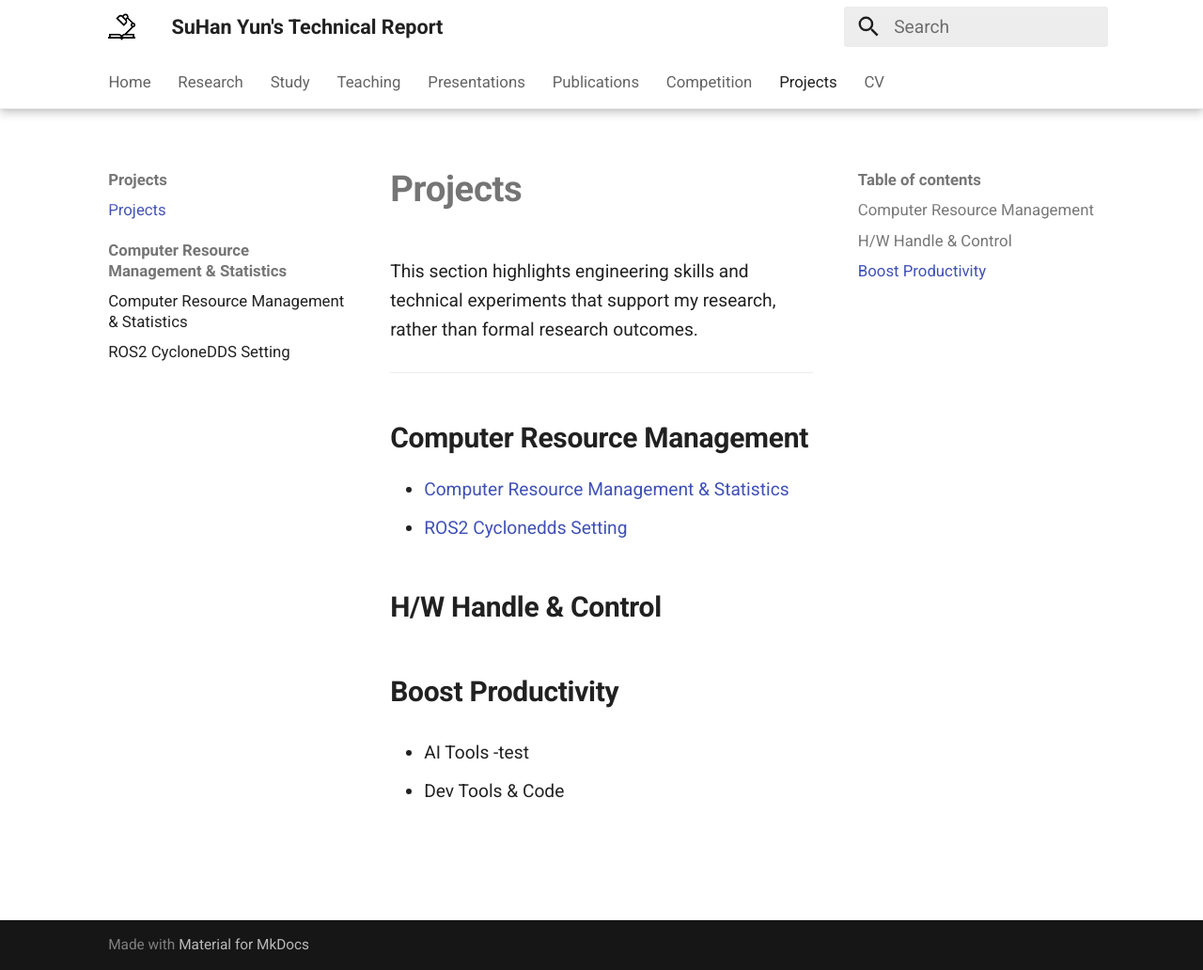
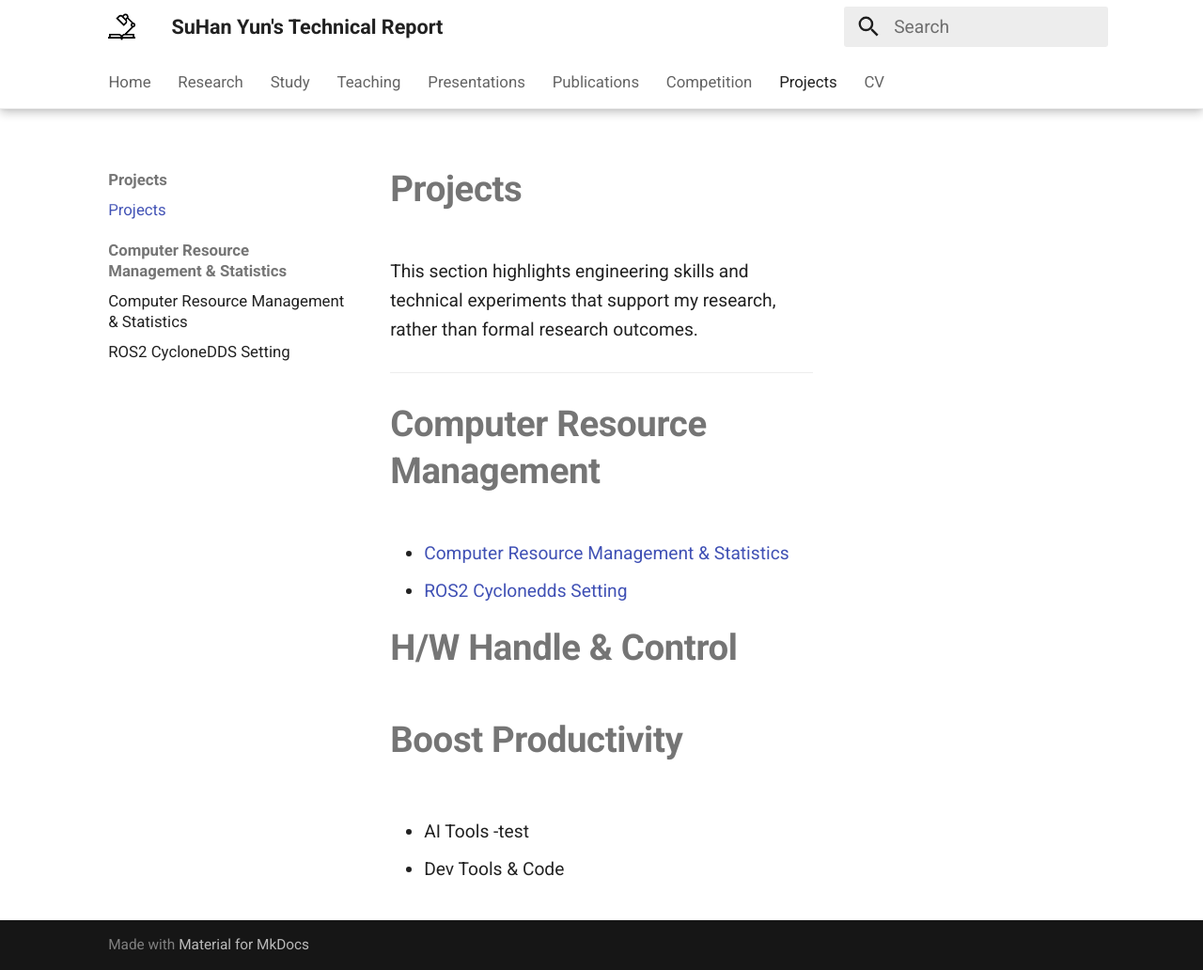
Before and after one commit to YSH-research/YSH-research.github.io, an MkDocs documentation site: the page built from docs/Project/projects.md, in a window 1280 px wide and 1032 px high. Shown: the whole window at 94% size. Built offline with MkDocs 1.6.1 and Material for MkDocs 9.7.7, drawn with Linux system fonts in a browser that asks for light colours.

Commit message:
Changed _ projects.md

```diff
--- a/docs/Project/projects.md
+++ b/docs/Project/projects.md
@@ -4,14 +4,14 @@ This section highlights engineering skills and technical experiments that suppor
 
 ---
 
-## **Computer Resource Management**
+# **Computer Resource Management**
 
 - [Computer Resource Management & Statistics](Computer-Resource-Management/computer-resource-management.md)
 - [ROS2 Cyclonedds Setting](Computer-Resource-Management/ROS2-cyclonedds-setting.md)
 
-## **H/W Handle & Control**
+# **H/W Handle & Control**
 
-## **Boost Productivity**
+# **Boost Productivity**
 
 - AI Tools
     -test
```
